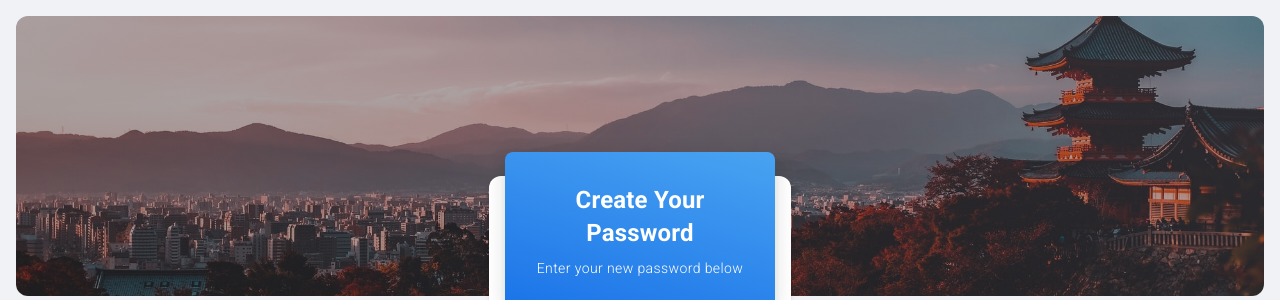
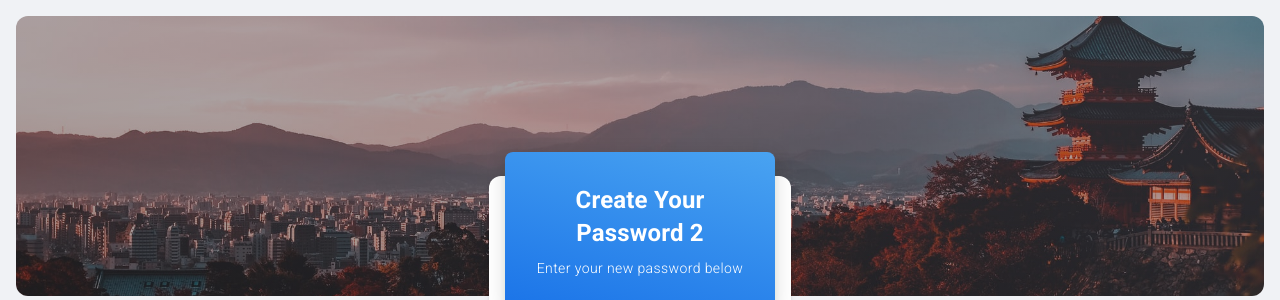
Before and after one commit to unodeepak/connect-with-me-fe, a React (Create React App) app: page /authentication/create-password in a window 1280 px wide. Shown: the top 300 px of the page. Built offline with nearby package versions, Linux system fonts and the light colour scheme; no server answers; sample sign-in values are in the browser's storage.

Commit message:
updated the name

```diff
--- a/src/layouts/authentication/createPassword/index.js
+++ b/src/layouts/authentication/createPassword/index.js
@@ -71,7 +71,7 @@ function CreatePassword() {
           textAlign="center"
         >
           <MDTypography variant="h4" fontWeight="medium" color="white" mt={1}>
-            Create Your Password
+            Create Your Password 2
           </MDTypography>
           <MDTypography display="block" variant="button" color="white" my={1}>
             Enter your new password below
```
